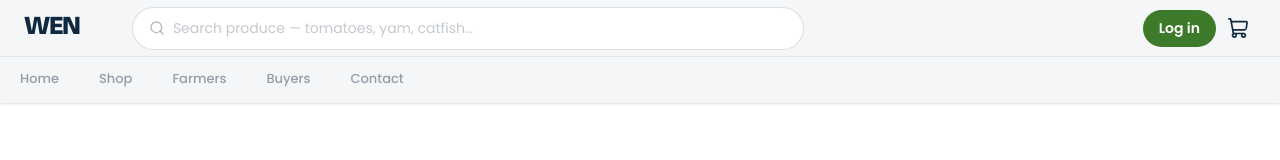
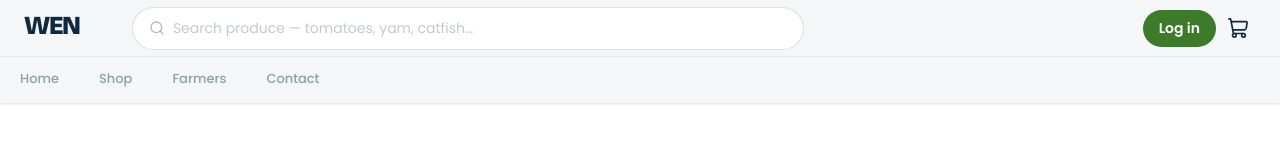
Before and after one commit to solinvictor/wen-backup, a Next.js app: page /about in a window 1280 px wide. Shown: the top 160 px of the page. Built offline with nearby package versions, Linux system fonts and the light colour scheme.

Commit message:
feat: remove Buyers nav link

```diff
--- a/src/components/Nav.tsx
+++ b/src/components/Nav.tsx
@@ -11,7 +11,6 @@ const TABS = [
   { href: '/',         label: 'Home' },
   { href: '/store',    label: 'Shop'     },
   { href: '/farmers',  label: 'Farmers' },
-  { href: '/buyers',   label: 'Buyers' },
   { href: '/contact',  label: 'Contact' },
 ]
 
```
